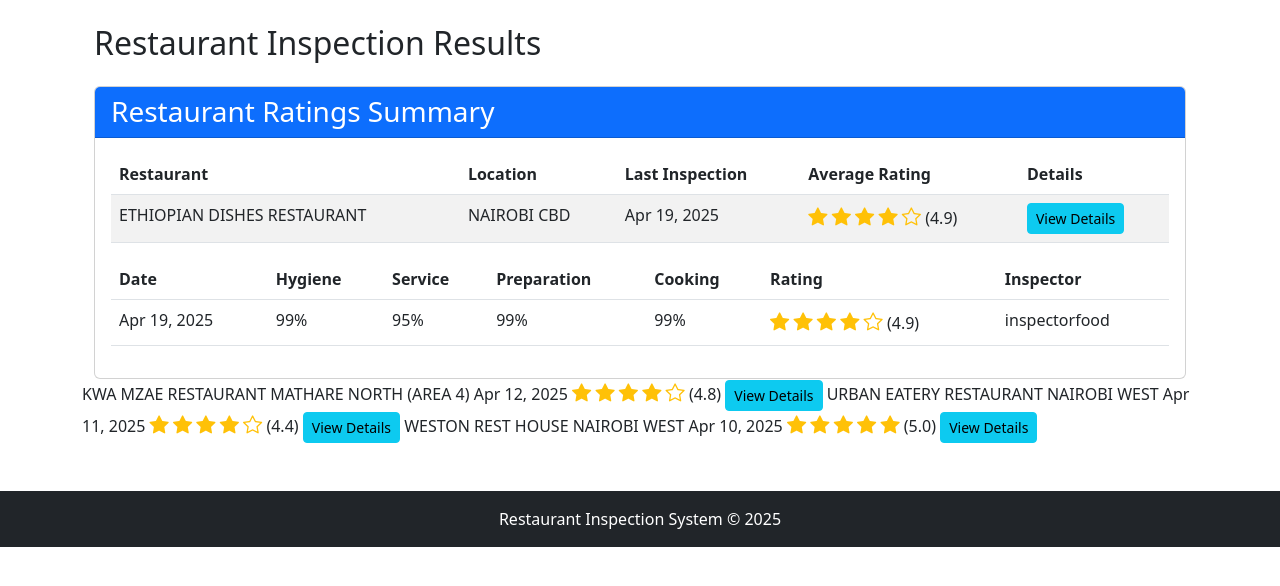
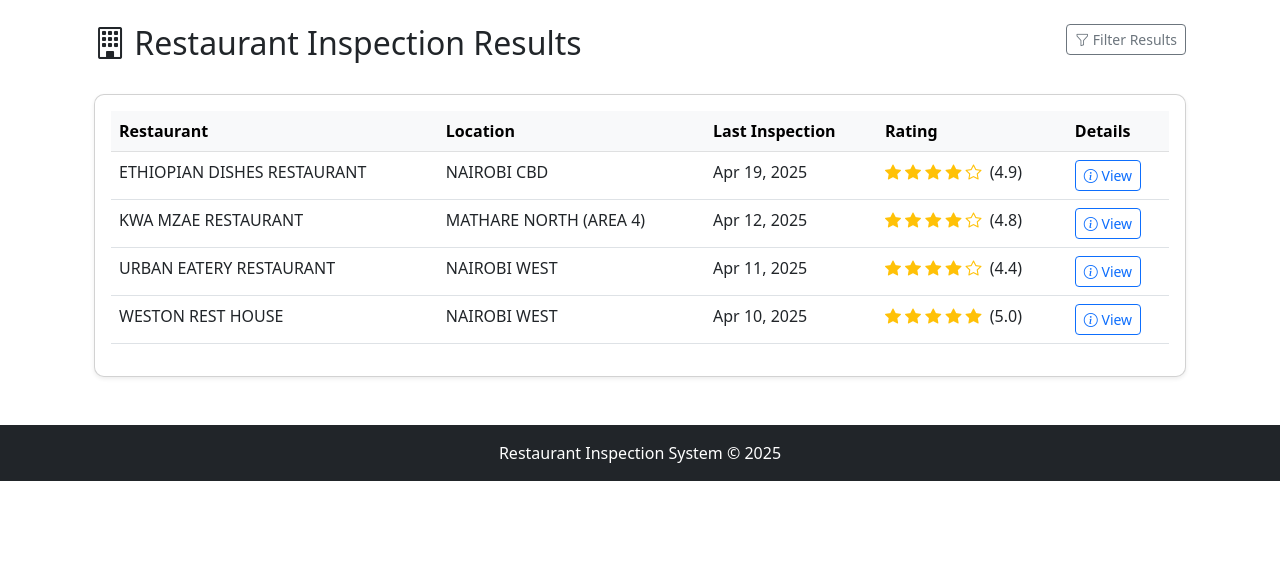
Before and after one commit to Delmasar/Reastaurant_inpection_system, a Django app: page /public-dashboard/ in a window 1280 px wide. Shown: the part 56-642 px from the top of the page. Run offline with Django 5.2, Linux system fonts and the light colour scheme; data comes from the database, SQL or seed files in the repository; both versions use the stored data as it was after the commit.

Commit message:
Refines the public dashboard UI for easy filtering of restaurants

```diff
--- a/templates/inspections/public_dashboard.html
+++ b/templates/inspections/public_dashboard.html
@@ -1,29 +1,73 @@
 {% extends 'base.html' %}
+{% load static %}
 
 {% block content %}
 <div class="container">
-    <h2 class="mb-4">Restaurant Inspection Results</h2>
+    <div class="row mb-4">
+        <div class="col-md-8">
+            <h2><i class="bi bi-building"></i> Restaurant Inspection Results</h2>
+        </div>
+        <div class="col-md-4 text-end">
+            <button class="btn btn-sm btn-outline-secondary" data-bs-toggle="collapse" data-bs-target="#filterCollapse">
+                <i class="bi bi-funnel"></i> Filter Results
+            </button>
+        </div>
+    </div>
 
-    <div class="card">
-        <div class="card-header bg-primary text-white">
-            <h3 class="mb-0">Restaurant Ratings Summary</h3>
+    <!-- Filter Section -->
+    <div class="collapse mb-4" id="filterCollapse">
+        <div class="card card-body">
+            <div class="row">
+                <div class="col-md-6">
+                    <div class="input-group mb-3">
+                        <span class="input-group-text"><i class="bi bi-search"></i></span>
+                        <input type="text" id="nameFilter" class="form-control" placeholder="Filter by name...">
+                    </div>
+                </div>
+                <div class="col-md-6">
+                    <div class="input-group mb-3">
+                        <span class="input-group-text"><i class="bi bi-geo-alt"></i></span>
+                        <input type="text" id="locationFilter" class="form-control" placeholder="Filter by location...">
+                    </div>
+                </div>
+            </div>
+            <div class="row">
+                <div class="col-md-12">
+                    <label for="ratingFilter" class="form-label">Filter by Rating:</label>
+                    <select id="ratingFilter" class="form-select">
+                        <option value="all">All Ratings</option>
+                        <option value="5">★★★★★ (5 stars)</option>
+                        <option value="4">★★★★☆ (4 stars+)</option>
+                        <option value="3">★★★☆☆ (3 stars+)</option>
+                        <option value="2">★★☆☆☆ (2 stars+)</option>
+                        <option value="1">★☆☆☆☆ (1 star+)</option>
+                    </select>
+                </div>
+            </div>
         </div>
+    </div>
+
+    <!-- Results Table -->
+    <div class="card shadow-sm">
         <div class="card-body">
             {% if restaurant_data %}
                 <div class="table-responsive">
-                    <table class="table table-striped">
-                        <thead>
+                    <table class="table table-hover" id="restaurantTable">
+                        <thead class="table-light">
                             <tr>
                                 <th>Restaurant</th>
                                 <th>Location</th>
                                 <th>Last Inspection</th>
-                                <th>Average Rating</th>
+                                <th>Rating</th>
                                 <th>Details</th>
                             </tr>
                         </thead>
                         <tbody>
                             {% for data in restaurant_data %}
-                                <tr>
+                                <tr class="restaurant-row"
+                                    data-name="{{ data.restaurant.name|lower }}"
+                                    data-location="{{ data.restaurant.location|lower }}"
+                                    data-rating="{{ data.avg_rating|default:0 }}">
                                     <td>{{ data.restaurant.name }}</td>
                                     <td>{{ data.restaurant.location }}</td>
                                     <td>{{ data.latest_date|date:"M d, Y" }}</td>
@@ -37,82 +81,74 @@
                                                         <i class="bi bi-star rating-stars"></i>
                                                     {% endif %}
                                                 {% endfor %}
-                                                ({{ data.avg_rating }})
+                                                <span class="ms-1">({{ stars|floatformat:1 }})</span>
                                             {% endwith %}
                                         {% else %}
-                                            Not rated
+                                            <span class="text-muted">Not rated</span>
                                         {% endif %}
                                     </td>
                                     <td>
-                                        <button class="btn btn-sm btn-info" data-bs-toggle="modal"
+                                        <button class="btn btn-sm btn-outline-primary" data-bs-toggle="modal"
                                             data-bs-target="#detailsModal{{ data.restaurant.id }}">
-                                            View Details
+                                            <i class="bi bi-info-circle"></i> View
                                         </button>
                                     </td>
                                 </tr>
-
-                                <!-- Modal for inspection details -->
-                                <div class="modal fade" id="detailsModal{{ data.restaurant.id }}" tabindex="-1">
-                                    <div class="modal-dialog modal-lg">
-                                        <div class="modal-content">
-                                            <div class="modal-header">
-                                                <h5 class="modal-title">{{ data.restaurant.name }} Inspection History</h5>
-                                                <button type="button" class="btn-close" data-bs-dismiss="modal"></button>
-                                            </div>
-                                            <div class="modal-body">
-                                                <table class="table">
-                                                    <thead>
-                                                        <tr>
-                                                            <th>Date</th>
-                                                            <th>Hygiene</th>
-                                                            <th>Service</th>
-                                                            <th>Preparation</th>
-                                                            <th>Cooking</th>
-                                                            <th>Rating</th>
-                                                            <th>Inspector</th>
-                                                        </tr>
-                                                    </thead>
-                                                    <tbody>
-                                                        {% for request in data.inspections %}
-                                                            {% with inspection=request.inspection %}
-                                                                <tr>
-                                                                    <td>{{ inspection.inspection_date|date:"M d, Y" }}</td>
-                                                                    <td>{{ inspection.general_hygiene }}%</td>
-                                                                    <td>{{ inspection.customer_service }}%</td>
-                                                                    <td>{{ inspection.food_preparation }}%</td>
-                                                                    <td>{{ inspection.cooking_outcome }}%</td>
-                                                                    <td>
-                                                                        {% with stars=inspection.overall_rating %}
-                                                                            {% for i in "12345" %}
-                                                                                {% if forloop.counter <= stars %}
-                                                                                    <i class="bi bi-star-fill rating-stars"></i>
-                                                                                {% else %}
-                                                                                    <i class="bi bi-star rating-stars"></i>
-                                                                                {% endif %}
-                                                                            {% endfor %}
-                                                                            ({{ stars|floatformat:1 }})
-                                                                        {% endwith %}
-                                                                    </td>
-                                                                    <td>{{ inspection.inspector.username }}</td>
-                                                                </tr>
-                                                            {% endwith %}
-                                                        {% endfor %}
-                                                    </tbody>
-                                                </table>
-                                            </div>
-                                        </div>
-                                    </div>
-                                </div>
                             {% endfor %}
                         </tbody>
                     </table>
                 </div>
             {% else %}
                 <div class="alert alert-info">
-                    No inspection results available yet.
+                    <i class="bi bi-info-circle"></i> No inspection results available yet.
                 </div>
             {% endif %}
         </div>
     </div>
 </div>
+
+<!-- JavaScript for Filtering -->
+<script>
+document.addEventListener('DOMContentLoaded', function() {
+    const nameFilter = document.getElementById('nameFilter');
+    const locationFilter = document.getElementById('locationFilter');
+    const ratingFilter = document.getElementById('ratingFilter');
+    const rows = document.querySelectorAll('.restaurant-row');
+
+    function applyFilters() {
+        const nameValue = nameFilter.value.toLowerCase();
+        const locationValue = locationFilter.value.toLowerCase();
+        const ratingValue = ratingFilter.value;
+
+        rows.forEach(row => {
+            const nameMatch = row.dataset.name.includes(nameValue);
+            const locationMatch = row.dataset.location.includes(locationValue);
+            const ratingMatch = ratingValue === 'all' ||
+                              parseFloat(row.dataset.rating) >= parseFloat(ratingValue);
+
+            row.style.display = (nameMatch && locationMatch && ratingMatch) ? '' : 'none';
+        });
+    }
+
+    nameFilter.addEventListener('input', applyFilters);
+    locationFilter.addEventListener('input', applyFilters);
+    ratingFilter.addEventListener('change', applyFilters);
+});
+</script>
+
+<style>
+    .rating-stars {
+        color: #ffc107;
+        font-size: 1rem;
+    }
+    .card {
+        border-radius: 10px;
+    }
+    .table th {
+        font-weight: 600;
+    }
+    .table-hover tbody tr:hover {
+        background-color: rgba(0, 0, 0, 0.03);
+    }
+</style>
 {% endblock %}
```
Also changed, not shown: db.sqlite3.
